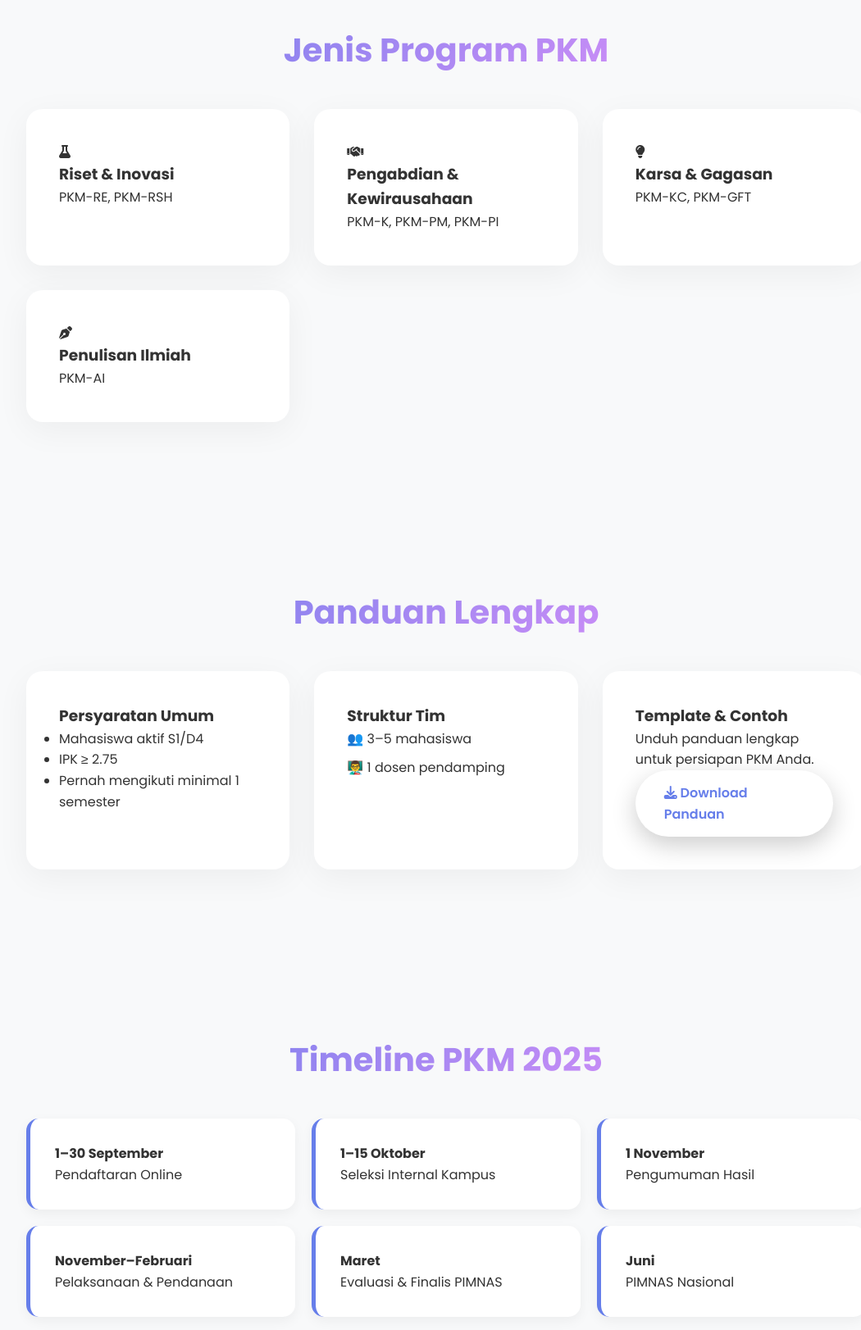
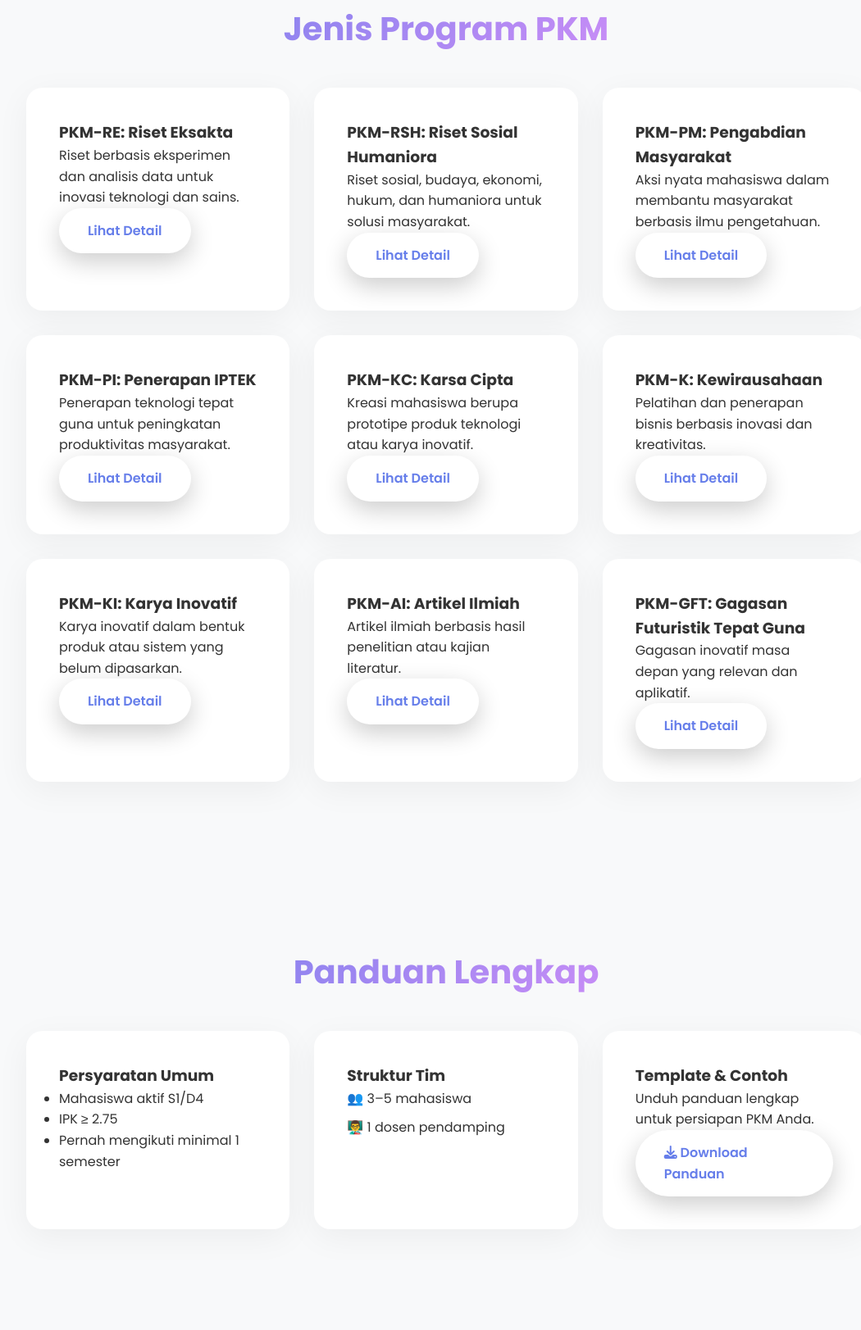
Before and after one commit to hanif-12-01/PKM, a plain HTML site: page index.html in a window 1280 px wide. Shown: the part 897-2520 px from the top of the page at 82% size, without its empty margins (96-1146 px from the left). Drawn offline with Linux system fonts and the light colour scheme.

Commit message:
Update index.html

```diff
--- a/index.html
+++ b/index.html
@@ -153,33 +153,6 @@
     .card:hover {
       transform: translateY(-10px);
     }
-    .timeline {
-      display: grid;
-      grid-template-columns: repeat(auto-fit, minmax(250px, 1fr));
-      gap: 20px;
-      margin-top: 40px;
-    }
-    .timeline-item {
-      background: var(--card);
-      padding: 30px;
-      border-radius: 15px;
-      border-left: 5px solid var(--primary);
-      box-shadow: 0 5px 15px rgba(0, 0, 0, 0.05);
-    }
-    .faq details {
-      background: var(--card);
-      padding: 25px;
-      border-radius: 15px;
-      margin-bottom: 15px;
-      cursor: pointer;
-    }
-    .faq summary {
-      font-weight: 600;
-      list-style: none;
-      display: flex;
-      justify-content: space-between;
-      align-items: center;
-    }
     footer {
       background: var(--dark);
       color: #fff;
@@ -197,9 +170,11 @@
       <a href="#jenis" class="btn">Jelajahi PKM</a>
     </div>
   </section>
-  <button class="theme-toggle" onclick="toggleTheme()" aria-label="Toggle theme">
-    <i class="fas fa-moon"></i>
+
+  <button style="position: fixed; top: 20px; right: 20px; z-index: 1001; background: #fff; border: none; padding: 10px 15px; border-radius: 50px; cursor: pointer; box-shadow: 0 4px 20px rgba(0,0,0,.2)" onclick="toggleTheme()" aria-label="Toggle theme">
+    <i id="themeIcon" class="fas fa-moon"></i>
   </button>
+
   <nav id="navbar">
     <ul>
       <li><a href="#jenis">Jenis PKM</a></li>
@@ -209,31 +184,58 @@
       <li><a href="#kontak">Kontak</a></li>
     </ul>
   </nav>
+
   <section id="jenis" class="section">
     <h2>Jenis Program PKM</h2>
     <div class="grid">
       <div class="card">
-        <div class="icon"><i class="fas fa-flask"></i></div>
-        <h3>Riset & Inovasi</h3>
-        <p>PKM-RE, PKM-RSH</p>
+        <h3>PKM-RE: Riset Eksakta</h3>
+        <p>Riset berbasis eksperimen dan analisis data untuk inovasi teknologi dan sains.</p>
+        <a href="pkm-re.html" class="btn">Lihat Detail</a>
       </div>
       <div class="card">
-        <div class="icon"><i class="fas fa-handshake"></i></div>
-        <h3>Pengabdian & Kewirausahaan</h3>
-        <p>PKM-K, PKM-PM, PKM-PI</p>
+        <h3>PKM-RSH: Riset Sosial Humaniora</h3>
+        <p>Riset sosial, budaya, ekonomi, hukum, dan humaniora untuk solusi masyarakat.</p>
+        <a href="pkm-rsh.html" class="btn">Lihat Detail</a>
       </div>
       <div class="card">
-        <div class="icon"><i class="fas fa-lightbulb"></i></div>
-        <h3>Karsa & Gagasan</h3>
-        <p>PKM-KC, PKM-GFT</p>
+        <h3>PKM-PM: Pengabdian Masyarakat</h3>
+        <p>Aksi nyata mahasiswa dalam membantu masyarakat berbasis ilmu pengetahuan.</p>
+        <a href="pkm-pm.html" class="btn">Lihat Detail</a>
       </div>
       <div class="card">
-        <div class="icon"><i class="fas fa-pen-nib"></i></div>
-        <h3>Penulisan Ilmiah</h3>
-        <p>PKM-AI</p>
+        <h3>PKM-PI: Penerapan IPTEK</h3>
+        <p>Penerapan teknologi tepat guna untuk peningkatan produktivitas masyarakat.</p>
+        <a href="pkm-pi.html" class="btn">Lihat Detail</a>
+      </div>
+      <div class="card">
+        <h3>PKM-KC: Karsa Cipta</h3>
+        <p>Kreasi mahasiswa berupa prototipe produk teknologi atau karya inovatif.</p>
+        <a href="pkm-kc.html" class="btn">Lihat Detail</a>
+      </div>
+      <div class="card">
+        <h3>PKM-K: Kewirausahaan</h3>
+        <p>Pelatihan dan penerapan bisnis berbasis inovasi dan kreativitas.</p>
+        <a href="pkm-k.html" class="btn">Lihat Detail</a>
+      </div>
+      <div class="card">
+        <h3>PKM-KI: Karya Inovatif</h3>
+        <p>Karya inovatif dalam bentuk produk atau sistem yang belum dipasarkan.</p>
+        <a href="pkm-ki.html" class="btn">Lihat Detail</a>
+      </div>
+      <div class="card">
+        <h3>PKM-AI: Artikel Ilmiah</h3>
+        <p>Artikel ilmiah berbasis hasil penelitian atau kajian literatur.</p>
+        <a href="pkm-ai.html" class="btn">Lihat Detail</a>
+      </div>
+      <div class="card">
+        <h3>PKM-GFT: Gagasan Futuristik Tepat Guna</h3>
+        <p>Gagasan inovatif masa depan yang relevan dan aplikatif.</p>
+        <a href="pkm-gft.html" class="btn">Lihat Detail</a>
       </div>
     </div>
   </section>
+
   <section id="panduan" class="section">
     <h2>Panduan Lengkap</h2>
     <div class="grid">
@@ -261,17 +263,19 @@
       </div>
     </div>
   </section>
+
   <section id="jadwal" class="section">
     <h2>Timeline PKM 2025</h2>
-    <div class="timeline">
-      <div class="timeline-item"><h4>1–30 September</h4><p>Pendaftaran Online</p></div>
-      <div class="timeline-item"><h4>1–15 Oktober</h4><p>Seleksi Internal Kampus</p></div>
-      <div class="timeline-item"><h4>1 November</h4><p>Pengumuman Hasil</p></div>
-      <div class="timeline-item"><h4>November–Februari</h4><p>Pelaksanaan & Pendanaan</p></div>
-      <div class="timeline-item"><h4>Maret</h4><p>Evaluasi & Finalis PIMNAS</p></div>
-      <div class="timeline-item"><h4>Juni</h4><p>PIMNAS Nasional</p></div>
+    <div class="grid">
+      <div class="card"><h4>1–30 September</h4><p>Pendaftaran Online</p></div>
+      <div class="card"><h4>1–15 Oktober</h4><p>Seleksi Internal Kampus</p></div>
+      <div class="card"><h4>1 November</h4><p>Pengumuman Hasil</p></div>
+      <div class="card"><h4>November–Februari</h4><p>Pelaksanaan & Pendanaan</p></div>
+      <div class="card"><h4>Maret</h4><p>Evaluasi & Finalis PIMNAS</p></div>
+      <div class="card"><h4>Juni</h4><p>PIMNAS Nasional</p></div>
     </div>
   </section>
+
   <section id="faq" class="section">
     <h2>Frequently Asked Questions</h2>
     <div class="faq">
@@ -289,6 +293,7 @@
       </details>
     </div>
   </section>
+
   <section id="kontak" class="section">
     <h2>Hubungi Kami</h2>
     <div class="card">
@@ -299,9 +304,11 @@
       </p>
     </div>
   </section>
+
   <footer>
     &copy; 2025 PKM Indonesia | Diktiristek RI
   </footer>
+
   <script>
     document.querySelectorAll('a[href^="#"]').forEach(anchor => {
       anchor.addEventListener('click', function (e) {
@@ -317,7 +324,7 @@
     });
     function toggleTheme() {
       const body = document.body;
-      const icon = document.querySelector('.theme-toggle i');
+      const icon = document.getElementById('themeIcon');
       if (body.dataset.theme === 'dark') {
         body.dataset.theme = '';
         icon.className = 'fas fa-moon';
```
